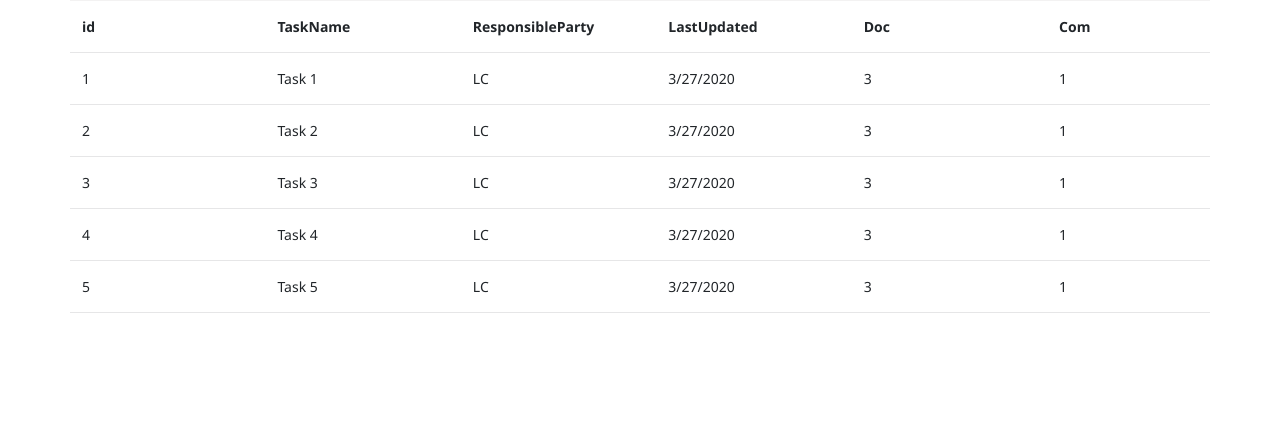
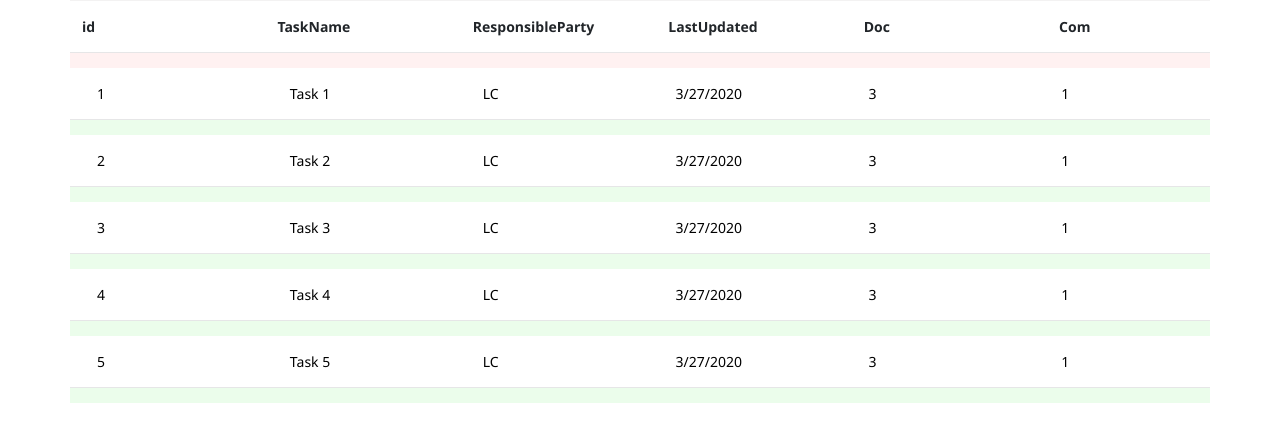
Before and after one commit to suryarsp/Custom-Drag-and-Drop-using-HTML5, a React (Create React App) app: page / in a window 1280 px wide. Shown: the top 442 px of the page. Built offline with nearby package versions, Linux system fonts and the light colour scheme.

Commit message:
Classlist add & remove on DragOver

```diff
--- a/src/DragDrop/DragDrop.tsx
+++ b/src/DragDrop/DragDrop.tsx
@@ -37,9 +37,17 @@ class DragDrop extends React.Component<IDragDropProps, IDragDropState> {
     this.setState({ tooltip: this.getTooltip(position, source.data, item) });
 
     // Add rules to show/hide the tooltip based on hovering the drop container
+      let activeTooltips = document.querySelectorAll('.active');
 
-
-    event.target.classList.add("active");
+      for(let i = 0; i < activeTooltips.length; i++) {
+        activeTooltips[i].classList.remove('active');
+      }
+      if(event.target.nextSibling) {
+        if(event.target.nextSibling.classList.contains('drag-top') ||
+        event.target.nextSibling.classList.contains('drag-item-inner') ||
+        event.target.nextSibling.classList.contains('drag-bottom'))
+        event.target.nextSibling.classList.add("active");
+      }
     event.preventDefault();
   }
 
@@ -97,6 +105,11 @@ class DragDrop extends React.Component<IDragDropProps, IDragDropState> {
   private onDragEnd(e: any) {
     console.log("Drag End");
     this.resetDefault();
+    let activeTooltips = document.querySelectorAll('.active');
+
+    for(let i = 0; i < activeTooltips.length; i++) {
+      activeTooltips[i].classList.remove('active');
+    }
   }
 
   private resetDefault() {
@@ -112,7 +125,7 @@ class DragDrop extends React.Component<IDragDropProps, IDragDropState> {
 
         {index === 0 && (
           <tr
-            className="drag-top drag-over"
+            className="drag-top"
             id={`top-${data.id}`}
             key={`top-${data.id}`}
             onDragOver={e =>
@@ -130,13 +143,13 @@ class DragDrop extends React.Component<IDragDropProps, IDragDropState> {
               })
             }
           >
-            <td  colSpan={columns.length - 1}>{this.state.tooltip}</td>
+            <td className="drag-over" colSpan={columns.length - 1}>{this.state.tooltip}</td>
           </tr>
         )}
 
         {/* Content */}
         <tr
-          className="gridRow"
+          className="gridRow drag-item-inner"
           id={data.id}
           key={data.id}
           draggable={this.props.isDragAllowed}
@@ -157,14 +170,24 @@ class DragDrop extends React.Component<IDragDropProps, IDragDropState> {
           }
           onDragEnd={this.onDragEnd.bind(this)}
         >
-          {columns.map(col => (
-            <td key={col.name} className="gridCell">{data[col.name]}</td>
+
+          {columns.map((col, index) => (
+
+            <td key={col.name} className="gridCell">
+              {data[col.name]}
+              {
+                index === 0 && (<span className="drag-over">
+                { this.state.tooltip}
+              </span>)
+              }
+              </td>
           ))}
+
         </tr>
 
         {/* Bottom Drop Container */}
         <tr
-          className="drag-bottom drag-over"
+          className="drag-bottom"
           key={`bottom-${data.id}`}
           onDragOver={e =>
             this.onDragOver(e, {
@@ -181,7 +204,7 @@ class DragDrop extends React.Component<IDragDropProps, IDragDropState> {
             })
           }
         >
-          <td colSpan={columns.length - 1}>{this.state.tooltip}</td>
+          <td className="drag-over" colSpan={columns.length - 1}>{this.state.tooltip}</td>
         </tr>
       </>
     );
--- a/src/index.css
+++ b/src/index.css
@@ -106,3 +106,7 @@ code {
   overflow: hidden;
   width: calc(100% / 7);
 }
+
+tr {
+  position: relative;
+}
```
